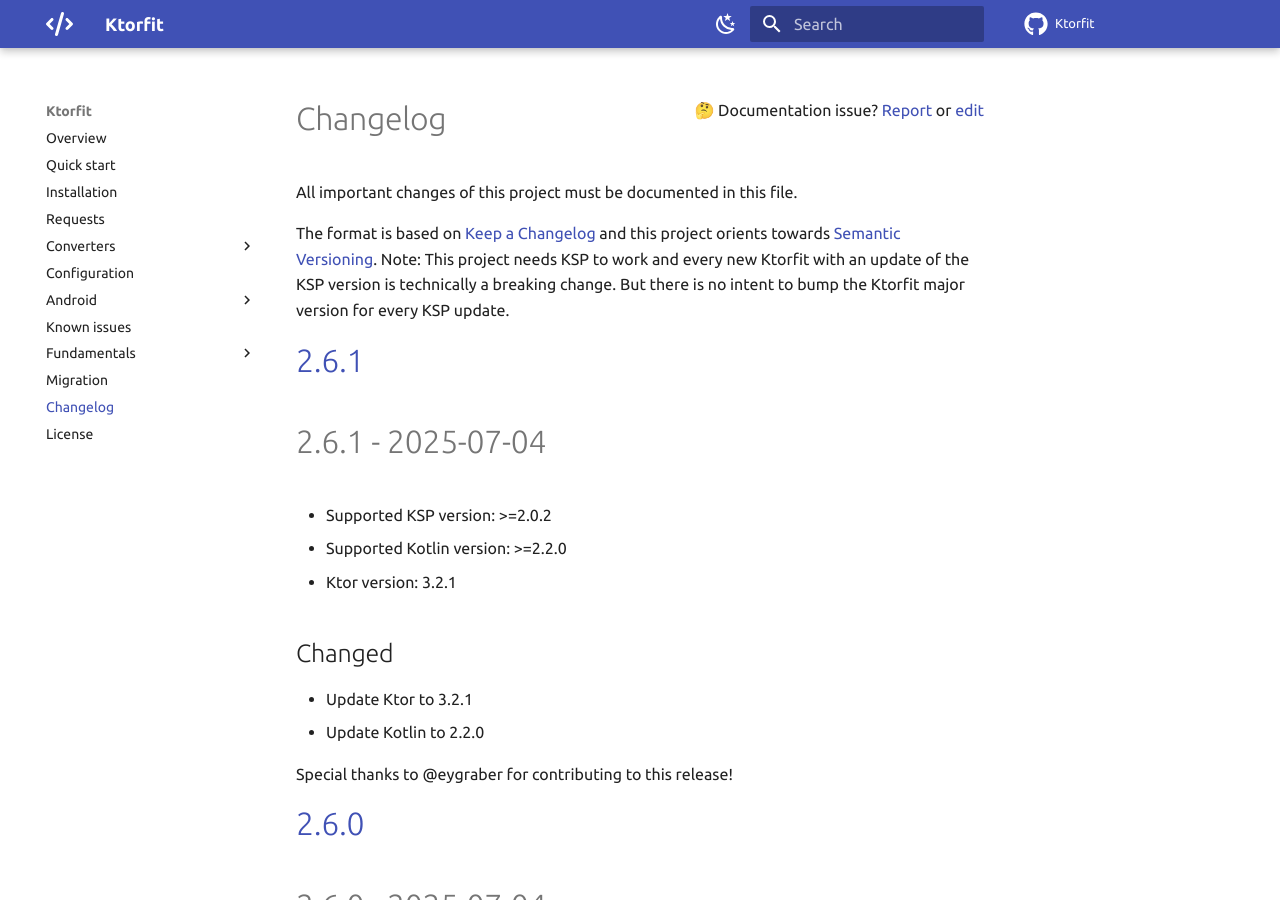
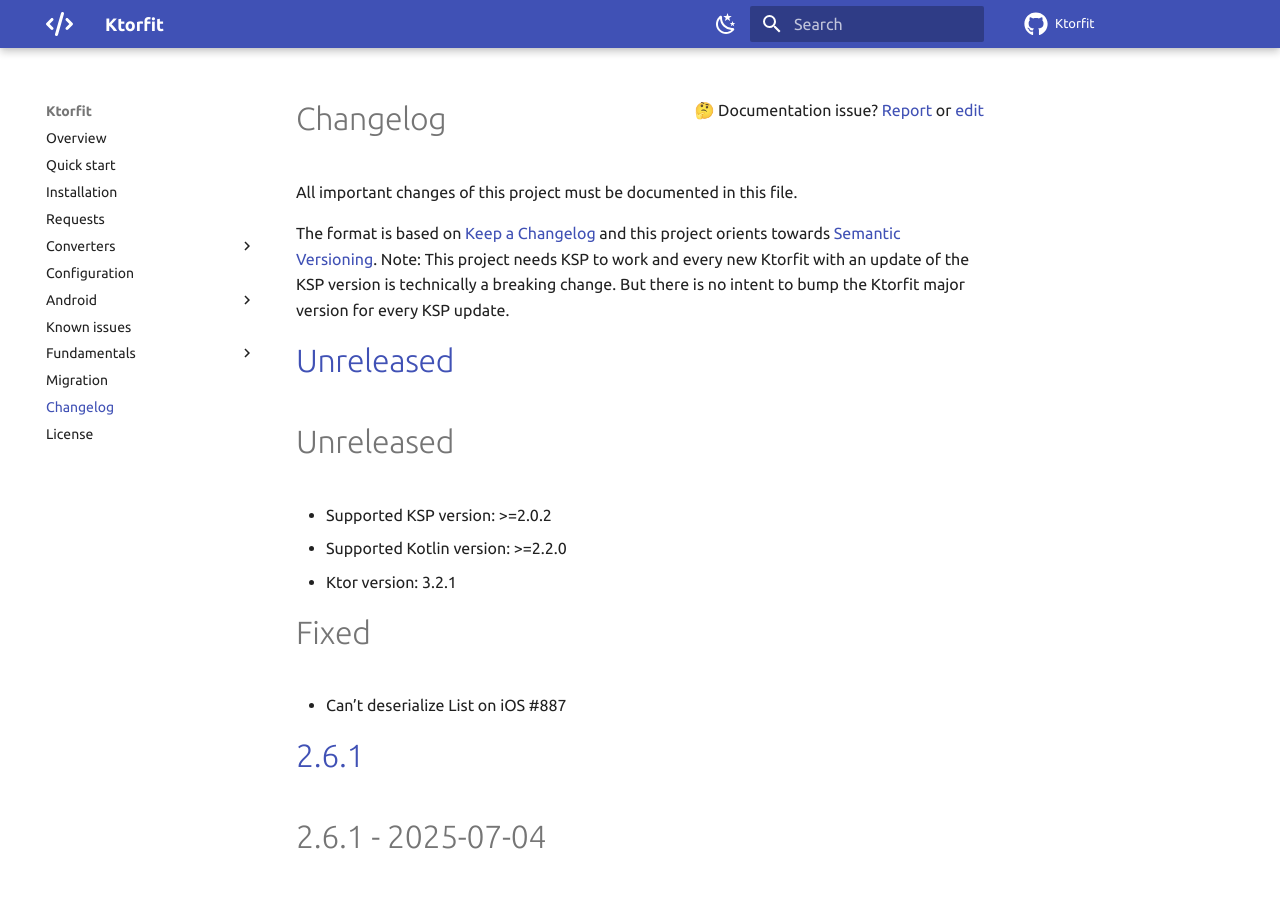
Before and after one commit to Foso/Ktorfit, an MkDocs documentation site: the page built from docs/CHANGELOG.md, in a window 1280 px wide and 900 px high. Built offline with MkDocs 1.6.1 and Material for MkDocs 9.7.7, drawn with Linux system fonts in a browser that asks for light colours; comment, search, counter and statistics services are not loaded.

```diff
--- a/docs/CHANGELOG.md
+++ b/docs/CHANGELOG.md
@@ -6,6 +6,17 @@
 and this project orients towards [Semantic Versioning](http://semver.org/spec/v2.0.0.html).
 Note: This project needs KSP to work and every new Ktorfit with an update of the KSP version is technically a breaking change.
 But there is no intent to bump the Ktorfit major version for every KSP update.
+
+# [Unreleased]()
+
+Unreleased
+========================================
+* Supported KSP version: >=2.0.2
+* Supported Kotlin version: >=2.2.0
+* Ktor version: 3.2.1
+
+# Fixed
+- Can't deserialize List on iOS #887
 
 # [2.6.1]()
 
```
